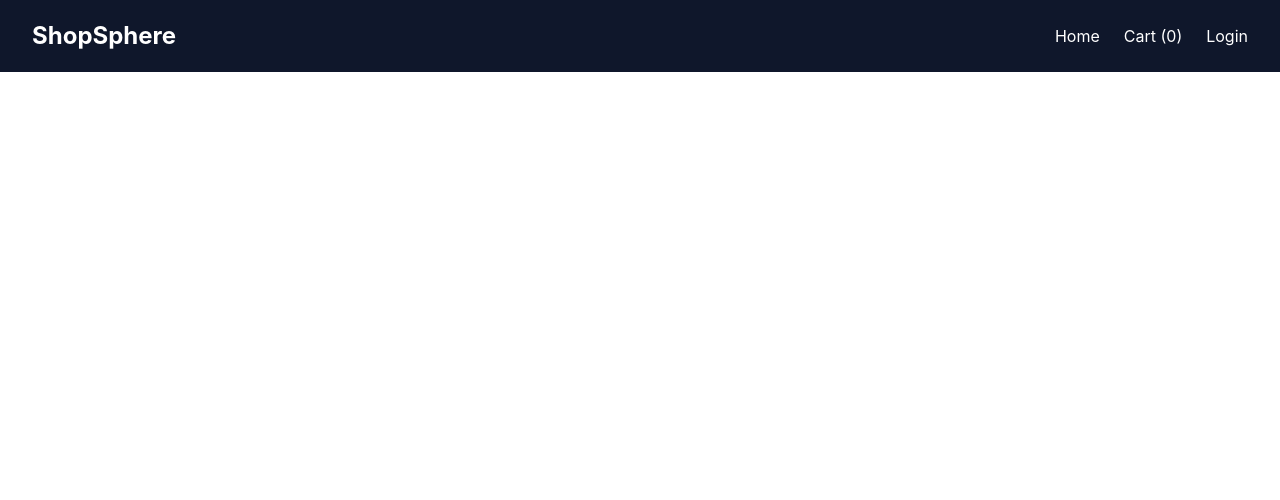
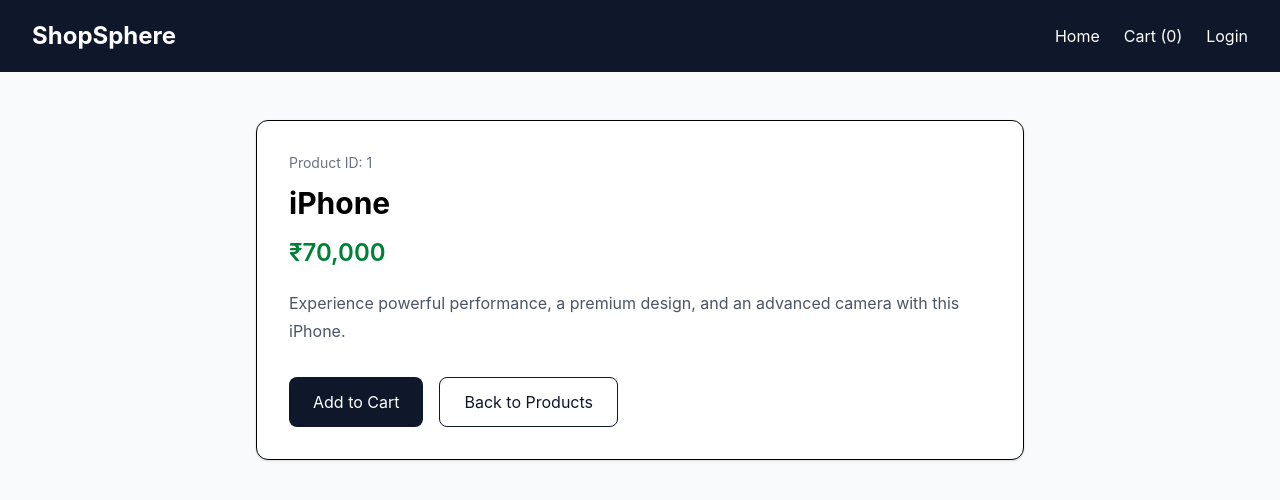
Before and after one commit to mihirvankar/ShopSphere, a React (Vite) app in the folder client/: page /product/1 in a window 1280 px wide. Shown: the top 500 px of the page. Built offline with nearby package versions, Linux system fonts and the light colour scheme.

Commit message:
Add dynamic product details page

```diff
--- a/client/src/App.jsx
+++ b/client/src/App.jsx
@@ -4,31 +4,58 @@ import { Routes, Route } from "react-router-dom";
 import Navbar from "./components/Navbar";
 import Home from "./pages/Home";
 import Cart from "./pages/Cart";
+import ProductDetails from "./pages/ProductDetails";
 
 function App() {
   const [cart, setCart] = useState([]);
 
   const products = [
-    { id: 1, name: "iPhone", price: 70000 },
-    { id: 2, name: "Keyboard", price: 1500 },
-    { id: 3, name: "Headphones", price: 2000 },
-    { id: 4, name: "Laptop", price: 55000 },
+    {
+      id: 1,
+      name: "iPhone",
+      price: 70000,
+      description:
+        "Experience powerful performance, a premium design, and an advanced camera with this iPhone.",
+    },
+    {
+      id: 2,
+      name: "Keyboard",
+      price: 1500,
+      description:
+        "A comfortable keyboard designed for everyday typing, study, and work.",
+    },
+    {
+      id: 3,
+      name: "Headphones",
+      price: 2000,
+      description:
+        "Enjoy your favourite music with comfortable headphones and clear sound.",
+    },
+    {
+      id: 4,
+      name: "Laptop",
+      price: 55000,
+      description:
+        "A versatile laptop for productivity, development, entertainment, and daily tasks.",
+    },
   ];
 
   function addToCart(product) {
-    const existingProduct = cart.find((item) => item.id === product.id);
+    setCart((currentCart) => {
+      const existingProduct = currentCart.find(
+        (item) => item.id === product.id,
+      );
 
-    if (existingProduct) {
-      setCart((currentCart) =>
-        currentCart.map((item) =>
+      if (existingProduct) {
+        return currentCart.map((item) =>
           item.id === product.id
             ? { ...item, quantity: item.quantity + 1 }
             : item,
-        ),
-      );
-    } else {
-      setCart((currentCart) => [...currentCart, { ...product, quantity: 1 }]);
-    }
+        );
+      }
+
+      return [...currentCart, { ...product, quantity: 1 }];
+    });
   }
 
   function increaseQuantity(id) {
@@ -76,6 +103,23 @@ function App() {
             />
           }
         />
+
+        <Route
+          path="/product/:id"
+          element={<ProductDetails products={products} addToCart={addToCart} />}
+        />
+
+        <Route
+          path="*"
+          element={
+            <div className="p-12 text-center">
+              <h1 className="text-3xl font-bold">404 - Page Not Found</h1>
+              <p className="mt-3 text-gray-600">
+                The page you are looking for does not exist.
+              </p>
+            </div>
+          }
+        />
       </Routes>
     </>
   );
--- a/client/src/pages/Home.jsx
+++ b/client/src/pages/Home.jsx
@@ -1,3 +1,4 @@
+import { Link } from "react-router-dom";
 import HeroSection from "../components/HeroSection";
 import ProductCard from "../components/ProductCard";
 
@@ -11,12 +12,20 @@ function Home({ products, addToCart }) {
 
         <div className="grid grid-cols-1 gap-6 sm:grid-cols-2 lg:grid-cols-4">
           {products.map((product) => (
-            <ProductCard
-              key={product.id}
-              name={product.name}
-              price={product.price}
-              addToCart={() => addToCart(product)}
-            />
+            <div key={product.id}>
+              <ProductCard
+                name={product.name}
+                price={product.price}
+                addToCart={() => addToCart(product)}
+              />
+
+              <Link
+                to={`/product/${product.id}`}
+                className="mt-3 block rounded-lg border border-slate-900 px-4 py-2 text-center font-medium text-slate-900 hover:bg-slate-100"
+              >
+                View Details
+              </Link>
+            </div>
           ))}
         </div>
       </section>
--- /dev/null
+++ b/client/src/pages/ProductDetails.jsx
@@ -0,0 +1,56 @@
+import { Link, useParams } from "react-router-dom";
+
+function ProductDetails({ products, addToCart }) {
+  const { id } = useParams();
+
+  const product = products.find((item) => item.id === Number(id));
+
+  if (!product) {
+    return (
+      <section className="p-12 text-center">
+        <h1 className="text-3xl font-bold">Product Not Found</h1>
+        <p className="mt-3 text-gray-600">This product does not exist.</p>
+        <Link
+          to="/"
+          className="mt-5 inline-block rounded-lg bg-slate-900 px-5 py-2 text-white"
+        >
+          Back to Home
+        </Link>
+      </section>
+    );
+  }
+
+  return (
+    <section className="min-h-screen bg-gray-50 px-8 py-12">
+      <div className="mx-auto max-w-3xl rounded-xl border bg-white p-8 shadow-sm">
+        <p className="text-sm text-gray-500">Product ID: {product.id}</p>
+
+        <h1 className="mt-3 text-3xl font-bold">{product.name}</h1>
+
+        <p className="mt-4 text-2xl font-semibold text-green-700">
+          ₹{product.price.toLocaleString("en-IN")}
+        </p>
+
+        <p className="mt-5 leading-7 text-gray-600">{product.description}</p>
+
+        <div className="mt-8 flex flex-wrap gap-4">
+          <button
+            onClick={() => addToCart(product)}
+            className="rounded-lg bg-slate-900 px-6 py-3 text-white hover:bg-slate-700"
+          >
+            Add to Cart
+          </button>
+
+          <Link
+            to="/"
+            className="rounded-lg border border-slate-900 px-6 py-3 text-slate-900 hover:bg-gray-100"
+          >
+            Back to Products
+          </Link>
+        </div>
+      </div>
+    </section>
+  );
+}
+
+export default ProductDetails;
```
